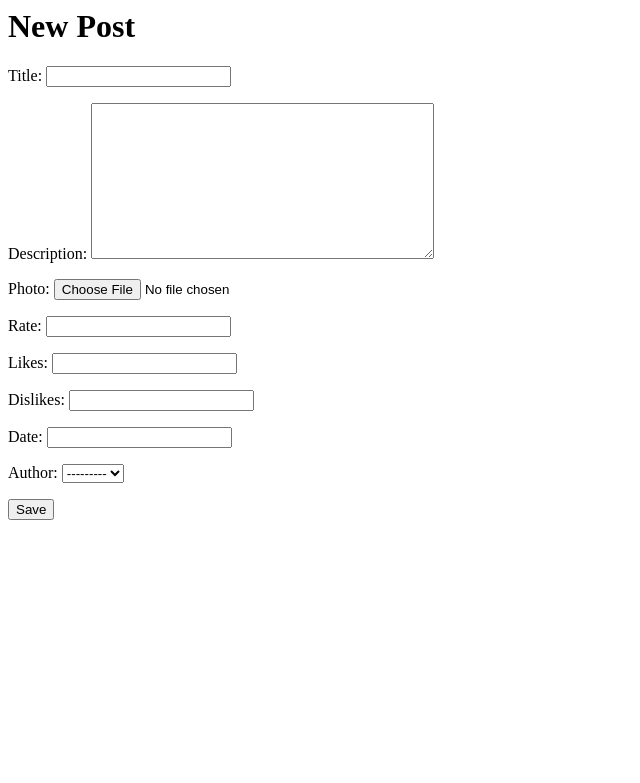
After one commit to nadaadel/BlogWebsite, a Django app: a page that uses blog/templates/blog/addpost.html in a window 1280 px wide. The commit adds this page. Shown: the top 783 px of the page, without its empty margins (0-640 px from the left). Run offline with Django 3.2, Linux system fonts and the light colour scheme.

Commit message:
post & edit

```diff
--- a/blog/forms.py
+++ b/blog/forms.py
@@ -17,10 +17,10 @@ class replayForm(forms.ModelForm):
 		model = Replay
 		fields = ('description',)
 
-class UserForm(forms.ModelForm):
-    class Meta:
-        model=User
-        fields = ('username','first_name','last_name' ,'email','password','status','type',)
+# class UserForm(forms.ModelForm):
+#     class Meta:
+#         model=User
+#         fields = ('username','first_name','last_name' ,'email','password','status','type',)
 
 class PostForm(forms.ModelForm):
     class Meta:
--- a/blog/models.py
+++ b/blog/models.py
@@ -10,7 +10,8 @@ class Category(models.Model):
 class Post(models.Model):
     title = models.CharField(max_length=200)
     description = models.TextField()
-    photo = models.BinaryField()
+    photo = models.ImageField(blank=True ,null=True,
+    upload_to="cover/%Y/%m/%D/")
     rate = models.IntegerField()
     likes = models.IntegerField()
     dislikes = models.IntegerField()
--- /dev/null
+++ b/blog/templates/blog/addpost.html
@@ -0,0 +1,9 @@
+<html>
+<body>
+<h1>New Post</h1>
+<form method="POST">{% csrf_token %}
+{{ form.as_p }}
+<button type="submit" >Save</button>
+</form>
+</body>
+</html>
--- a/blog/templates/blog/home.html
+++ b/blog/templates/blog/home.html
@@ -5,6 +5,7 @@
     <title>Home</title>
 </head>
 <body>
-hello mina
+home
+</form>
 </body>
 </html>
--- a/blog/urls.py
+++ b/blog/urls.py
@@ -3,4 +3,5 @@ from . import views
 
 urlpatterns = [
     url(r'^home/$', views.allPosts),
+    url(r'^add/$',views.addPost),
 ]
--- a/blog/views.py
+++ b/blog/views.py
@@ -1,5 +1,6 @@
 from django.shortcuts import render
 from django.http import HttpResponse
+from .forms import PostForm,TagForm
 from blog.models import Comment,Replay,Category,Post,Tag,Word
 from django.contrib.auth.models import User
 from django.http import HttpResponseRedirect
@@ -10,3 +11,23 @@ def allPosts(request):
 	# context = {"allpost": all_post}
 	# return render(request, "blog/home.html", context)
 	return render(request, "blog/home.html")
+
+def  addPost(request):
+	form = PostForm()
+	HttpResponseRedirect("tamam")
+	if request.method == "POST":
+		form = PostForm(request.POST, request.FILES)
+		if form.is_valid():
+			form.save()
+		return HttpResponseRedirect('/blog/home')
+	return render(request, 'blog/addpost.html', {'form':form})
+
+
+def  addTag(request):
+	form = TagForm()
+	if request.method == "POST":
+		form = TagForm(request.POST)
+		if form.is_valid():
+			form.save()
+		return HttpResponseRedirect('/blog/home')
+	return render(request, 'blog/addpost.html', {'form':form})
--- a/blog_website/settings.py
+++ b/blog_website/settings.py
@@ -14,7 +14,9 @@ https://docs.djangoproject.com/en/1.8/ref/settings/
 import os
 
 BASE_DIR = os.path.dirname(os.path.dirname(os.path.abspath(__file__)))
+MEDIA_ROOT = os.path.join(BASE_DIR, 'media')
 
+MEDIA_URL = "/media/"
 
 # Quick-start development settings - unsuitable for production
 # See https://docs.djangoproject.com/en/1.8/howto/deployment/checklist/
--- a/blog_website/urls.py
+++ b/blog_website/urls.py
@@ -15,8 +15,16 @@ Including another URLconf
 """
 from django.conf.urls import include, url
 from django.contrib import admin
-
+from django.conf import settings
+from django.views.static import serve
 urlpatterns = [
     url(r'^admin/', include(admin.site.urls)),
     url(r'^blog/',include("blog.urls")),
 ]
+
+if settings.DEBUG:
+    urlpatterns +=[
+        url(r'^media/(?P<path>.*)$',serve , {
+            "document_root" : settings.MEDIA_ROOT,
+        }),
+    ]
```
Also changed, not shown: blog/media/11.jpg (added), blog/migrations/0001_initial.py (added), blog/migrations/0002_auto_20180213_0911.py (added), media/11.jpg (added), 8 other files.
